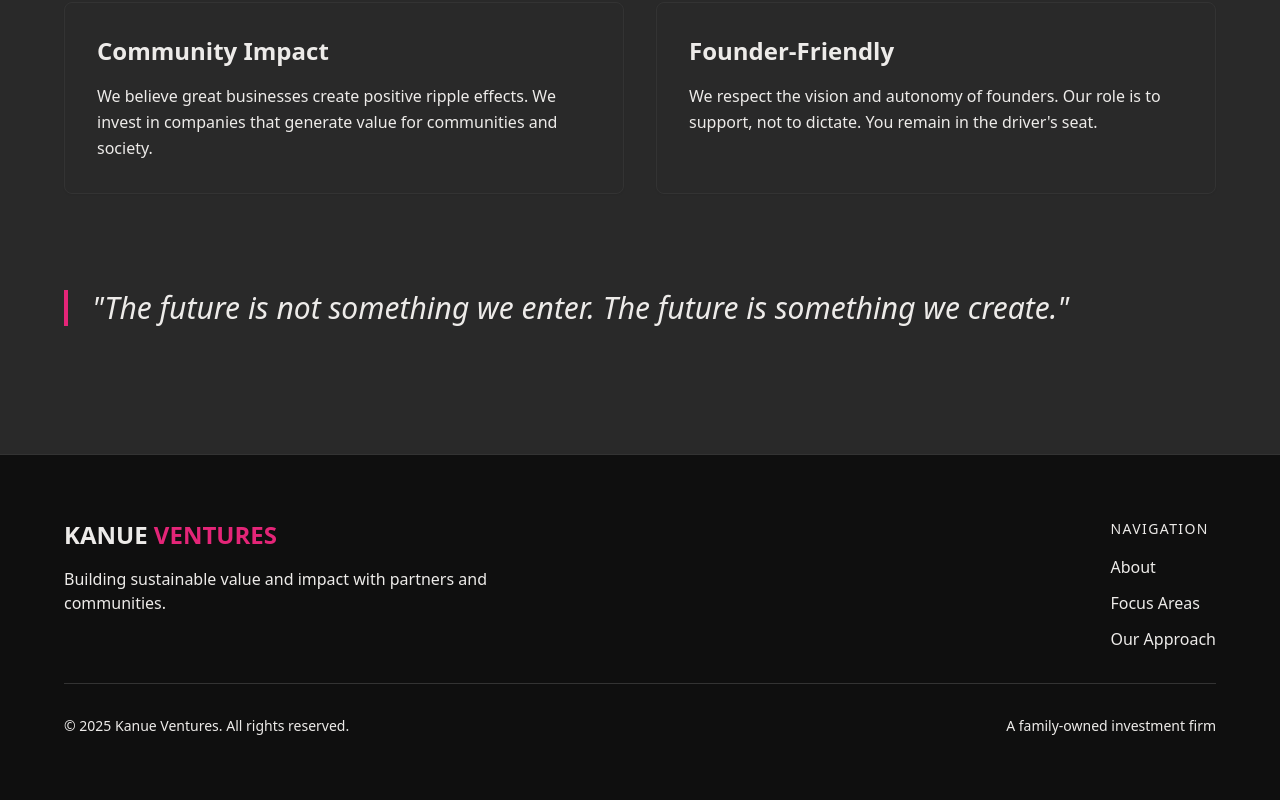
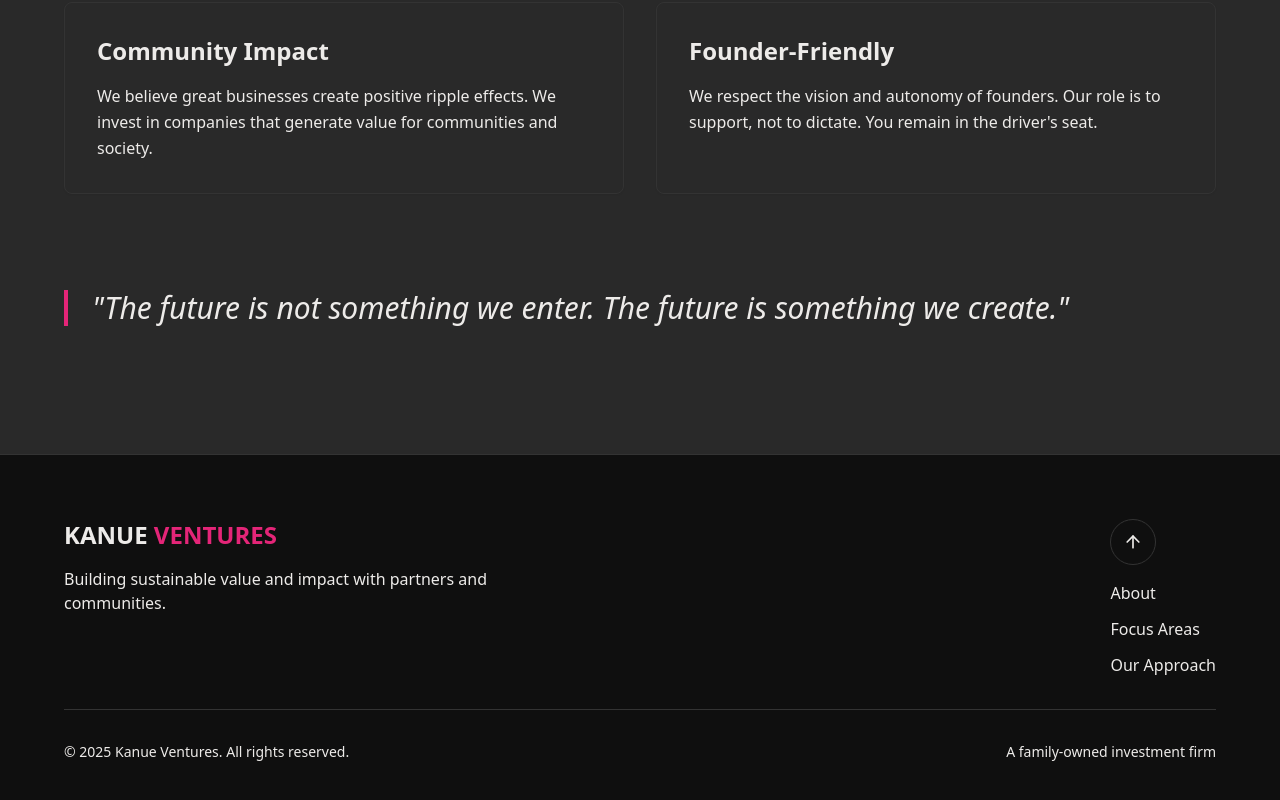
Before and after one commit to inshakanue/kanueventures, a React (Vite) app: page / in a window 1280 px wide. Shown: the part 2942-3742 px from the top of the page. Built offline with nearby package versions, Linux system fonts and the light colour scheme; the HTML template or start-up script is replaced by a standard one.

Commit message:
Refactor footer navigation

```diff
--- a/src/components/Footer.tsx
+++ b/src/components/Footer.tsx
@@ -1,9 +1,15 @@
+import { ArrowUp } from "lucide-react";
+
 const Footer = () => {
   const scrollToSection = (id: string) => {
     const element = document.getElementById(id);
     if (element) {
       element.scrollIntoView({ behavior: "smooth" });
     }
+  };
+
+  const scrollToTop = () => {
+    window.scrollTo({ top: 0, behavior: "smooth" });
   };
 
   return (
@@ -21,9 +27,13 @@ const Footer = () => {
             </div>
 
             <div className="space-y-4">
-              <h4 className="text-sm text-muted-foreground uppercase tracking-widest">
-                Navigation
-              </h4>
+              <button
+                onClick={scrollToTop}
+                className="p-3 rounded-full border border-border hover:border-gold hover:text-gold transition-all duration-300 group"
+                aria-label="Scroll to top"
+              >
+                <ArrowUp className="w-5 h-5 group-hover:translate-y-[-2px] transition-transform" />
+              </button>
               <nav className="flex flex-col gap-3">
                 <button
                   onClick={() => scrollToSection("about")}
```
